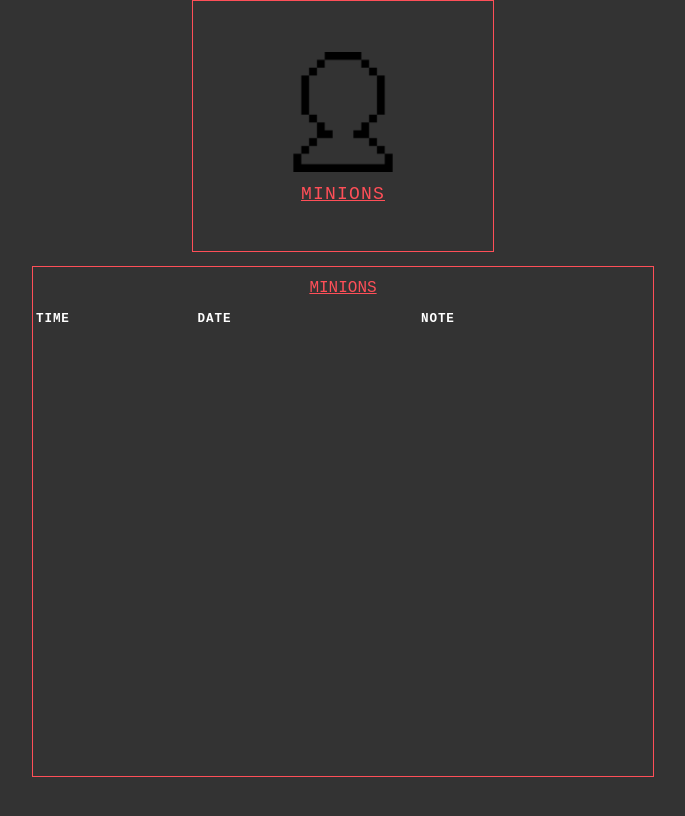
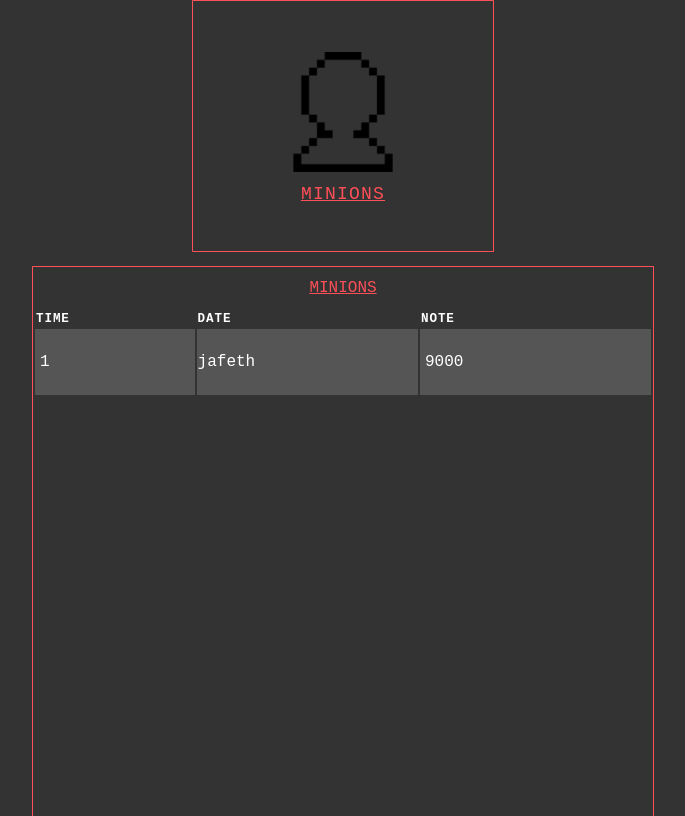
Before and after one commit to jafcor12/minions, a React (Create React App) app in the folder client/: page / in a window 1280 px wide. Shown: the top 816 px of the page, without its empty margins (297-982 px from the left). Built offline with nearby package versions, Linux system fonts and the light colour scheme.

Commit message:
Added the minions table with the info from them

```diff
--- a/client/src/App.css
+++ b/client/src/App.css
@@ -105,7 +105,7 @@ a {
   margin: 12px auto;
 }
 
-#meetings-landing {
+#minions-landing {
   margin: 3.5px;
   width: 287px;
   height: 341px;
--- a/client/src/components/Minion.js
+++ b/client/src/components/Minion.js
@@ -0,0 +1,11 @@
+import React from 'react'
+
+export default function Minion(props) {
+    return (
+        <tr>
+            <td><p>{props.id}</p></td>
+            <td><p>{props.name}</p></td>
+            <td><p>{props.salary}</p></td>
+        </tr>
+    )
+}
--- a/client/src/components/allMinions.js
+++ b/client/src/components/allMinions.js
@@ -1,8 +1,12 @@
-import React from 'react'
+import React, { useState } from 'react'
+import Minion from './Minion'
 
 export default function AllMinions() {
+
+    const [minions, setMinions] = useState([])
+
     return (
-        <div id="meetings-landing">
+        <div id="minions-landing">
             <div className="label meetings-label">
                 Minions
             </div>
@@ -16,7 +20,8 @@ export default function AllMinions() {
                         </tr>
                     </thead>
                     <tbody>
-                        {}
+                        {/* {minions.map((minion) => { */}<Minion id={1} name={"jafeth"} salary={9000} />
+                        {/* // })} */}
                     </tbody>
                 </table>
             </div>
```
